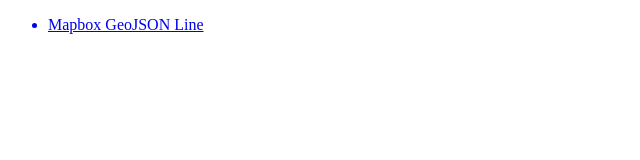
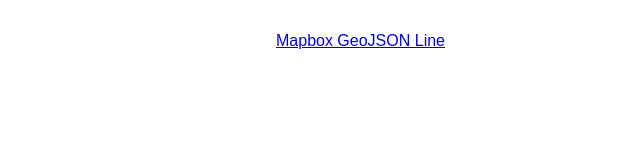
Before and after one commit to LuuuFan/mapbox_cluster_demo, a plain HTML site: page index.html in a window 1280 px wide. Shown: the whole page, without its empty margins (0-640 px from the left). Drawn offline with Linux system fonts and the light colour scheme.

Commit message:
style index.html a little bit

```diff
--- a/index.html
+++ b/index.html
@@ -1,11 +1,23 @@
 <!DOCTYPE html>
 <html>
 <head>
-	<title></title>
+	<title>Map Cluster Demo</title>
 </head>
 <body>
+	<style>
+		body{
+			margin: 0;
+			padding: 0;
+			font-family: Arial;
+		}
+		ul{
+			width: 60%;
+			margin: 2em auto;
+			list-style: none;
+		}
+	</style>
 	<ul>
-		<a href="/mapbox_line.html" title="">
+		<a href="./mapbox_line.html" title="">
 			<li>Mapbox GeoJSON Line</li>
 		</a>
 	</ul>
```
